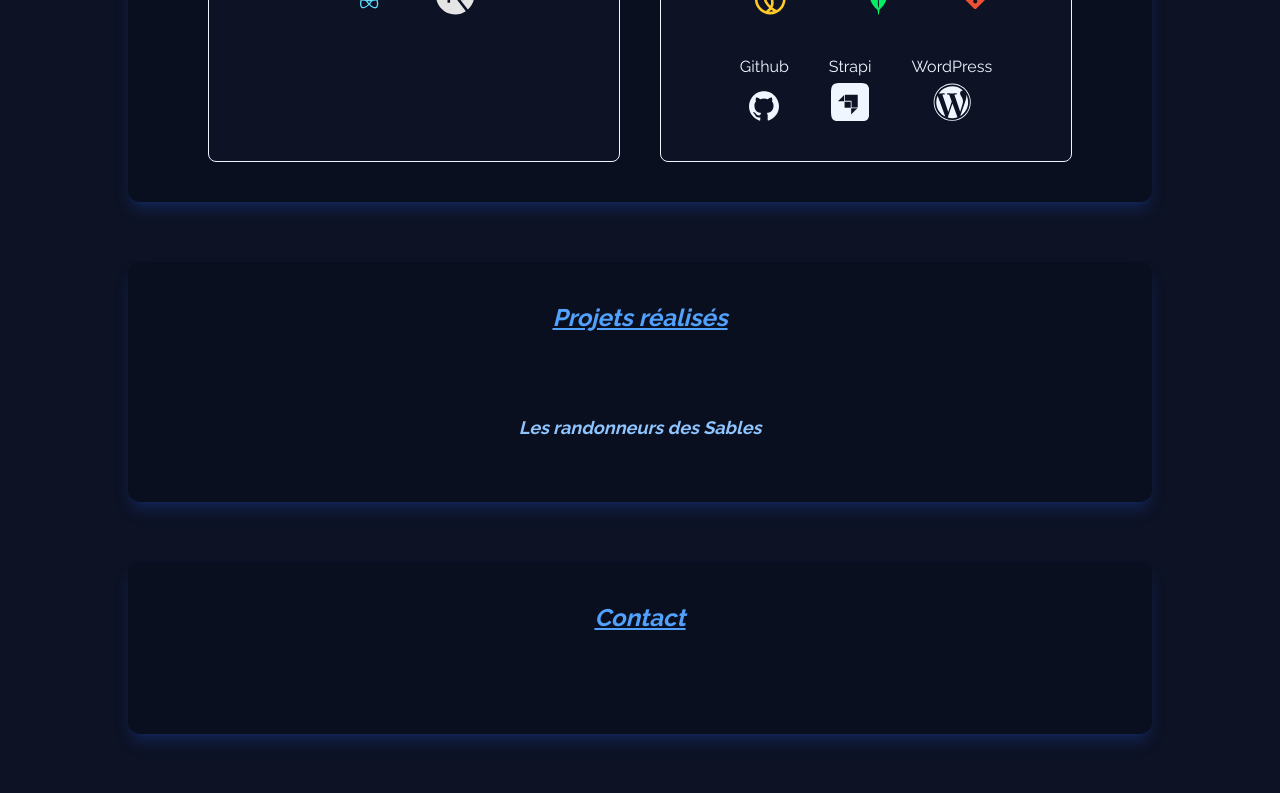
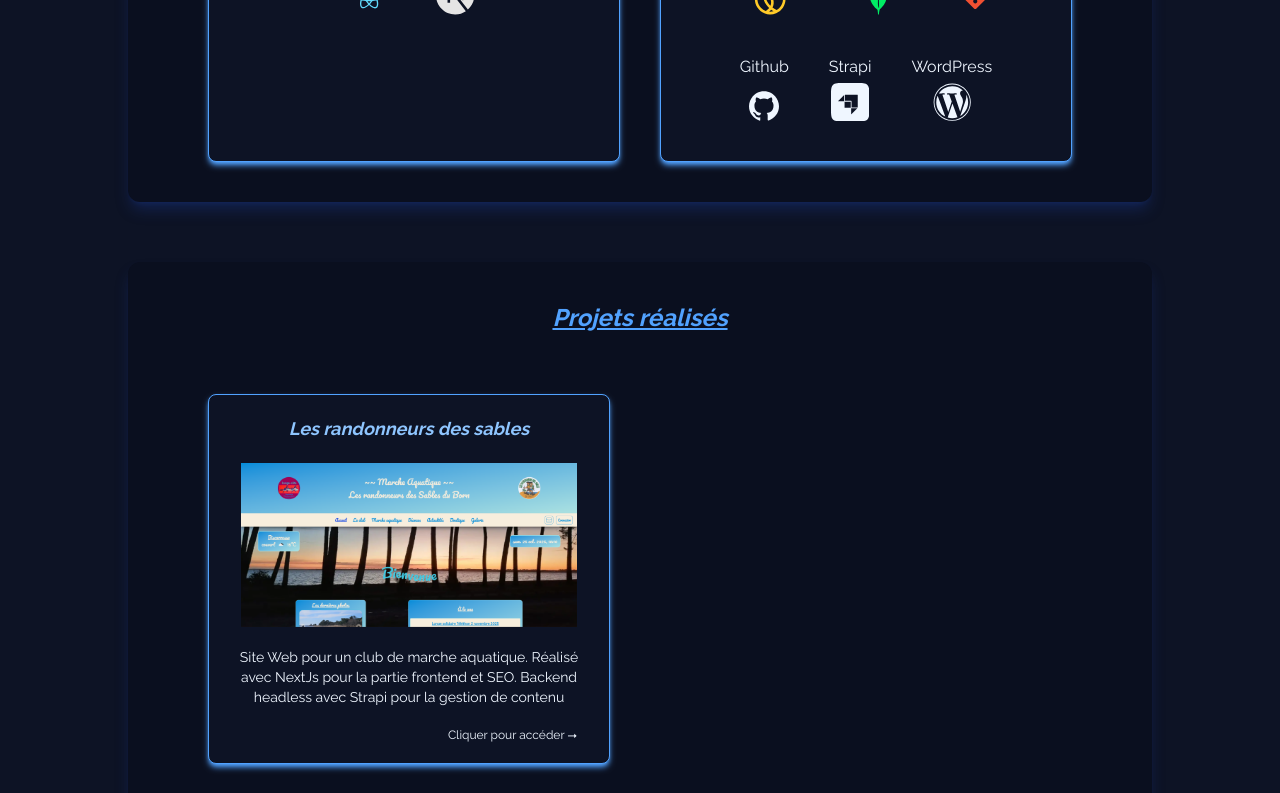
Before and after one commit to TchoukaDev/portfolio-romain-wirth, a Next.js app: page / in a window 1280 px wide. Shown: the part 2000-2793 px from the top of the page. Built offline with nearby package versions, Linux system fonts and the light colour scheme.

Commit message:
feat: Projects

```diff
--- a/src/app/globals.css
+++ b/src/app/globals.css
@@ -38,7 +38,7 @@
 }
 
 .card {
-  @apply bg-secondary px-20 py-10  w-full rounded-xl text-xs sm:text-base shadow-lg shadow-blue-900/40 hover:shadow-blue-600/50 opacity-0 transition-all duration-200 hover:scale-103;
+  @apply bg-secondary px-20 py-10  w-full rounded-xl text-xs sm:text-base shadow-lg shadow-blue-900/40 opacity-0 transition-all;
 
   backface-visibility: hidden;
   transform: translateZ(0); /* force le GPU mais garde la netteté */
--- a/src/components/Navbar/Navbar.jsx
+++ b/src/components/Navbar/Navbar.jsx
@@ -15,10 +15,10 @@ export default function Navbar() {
   const isLg = useMediaQuery({ query: "(min-width: 1024px)" });
 
   const links = [
-    { name: "À propos", id: "about" }, // seulement sur mobile
-    { name: "Services", id: "services" }, // seulement sur mobile
-    { name: "Stack", id: "stack" }, // seulement sur mobile
-    { name: "Projets", id: "projects" }, // toujours affiché
+    { name: "À propos", id: "about" },
+    { name: "Services", id: "services" },
+    { name: "Stack", id: "stack" },
+    { name: "Projets", id: "projects" },
   ];
 
   // Références
@@ -97,10 +97,16 @@ export default function Navbar() {
               />
             </li>
             <li>
-              <FaGithub className="w-5 h-5 cursor-pointer hover:text-blue-400 transition-colors duration-300" />
+              <a
+                href="https://github.com/TchoukaDev"
+                target="_blank"
+                rel="noreferrer"
+              >
+                <FaGithub className="w-5 h-5 cursor-pointer hover:text-blue-400 transition-colors duration-300" />
+              </a>
             </li>
             <li>
-              <FaLinkedin className="w-5 h-5 cursor-pointer hover:text-blue-400 transition-colors duration-300" />
+              {/* <FaLinkedin className="w-5 h-5 cursor-pointer hover:text-blue-400 transition-colors duration-300" /> */}
             </li>
           </motion.ul>
         ) : (
@@ -158,10 +164,16 @@ export default function Navbar() {
                 />
               </li>
               <li>
-                <FaGithub className="w-5 h-5 cursor-pointer hover:text-blue-400 transition-colors duration-300" />
+                <a
+                  href="https://github.com/TchoukaDev"
+                  target="_blank"
+                  rel="noreferrer"
+                >
+                  <FaGithub className="w-5 h-5 cursor-pointer hover:text-blue-400 transition-colors duration-300" />
+                </a>
               </li>
               <li>
-                <FaLinkedin className="w-5 h-5 cursor-pointer hover:text-blue-400 transition-colors duration-300" />
+                {/* <FaLinkedin className="w-5 h-5 cursor-pointer hover:text-blue-400 transition-colors duration-300" /> */}
               </li>
             </ul>
           </motion.div>
--- a/src/components/Sections/Contact/Contact.jsx
+++ b/src/components/Sections/Contact/Contact.jsx
@@ -2,6 +2,7 @@ export default function Contact() {
   return (
     <section className="card spy" id="contact">
       <h2>Contact</h2>
+      <p>Bientôt disponible...</p>
     </section>
   );
 }
--- a/src/components/Sections/Projects/Projects.jsx
+++ b/src/components/Sections/Projects/Projects.jsx
@@ -1,20 +1,47 @@
+import Image from "next/image";
+
 export default function Projects() {
   const projects = [
     {
-      titre: "Les randonneurs des sables",
+      title: "Les randonneurs des sables",
       imageSrc: "/projects/lesrandonneurs.png",
       description:
-        "Site Web pour un club de marche aquatique. Réalisé avec NextJs pour la partie frontend, avec optimisation SEO. Backend headless avec Strapi pour gérer le contenu des pages",
+        "Site Web pour un club de marche aquatique. Réalisé avec NextJs pour la partie frontend et SEO. Backend headless avec Strapi pour la gestion de contenu",
       url: "https://les-randonneurs-des-sables.vercel.app/",
     },
   ];
   return (
     <section className="card spy" id="projects">
       <h2>Projets réalisés</h2>
-      <div className="flex gap-15 items-center justify-center">
-        <div className="p-5">
-          <h3>Les randonneurs des Sables</h3>
-        </div>
+      <div className="grid grid-cols-2 gap-15">
+        {projects.map((p, i) => (
+          <a
+            target="_blank"
+            rel="noreferrer"
+            href={p.url}
+            className="group py-5 px-8 bg-primary  flex flex-col items-center justify-center space-y-5 border border-blue-400 rounded-lg hover:scale-103 transition-all shadow-md hover:shadow-lg shadow-blue-400"
+            key={p.url}
+          >
+            <h3>{p.title}</h3>
+            <Image
+              width={350}
+              height={0}
+              alt={`projet ${i + 1}`}
+              className="h-auto object-cover"
+              src={p.imageSrc}
+              priority
+            />
+            <p className="text-sm inline-block w-[350px] text-center">
+              {p.description}
+            </p>
+            <div className="text-xs self-end transition-colors ">
+              <span className="group-hover:underline group-hover:text-blue-400">
+                Cliquer pour accéder
+              </span>{" "}
+              <span className="group-hover:text-blue-400">⭢</span>
+            </div>
+          </a>
+        ))}
       </div>
     </section>
   );
--- a/src/components/Sections/Services/Services.jsx
+++ b/src/components/Sections/Services/Services.jsx
@@ -43,7 +43,7 @@ export default function Services() {
         {services.map((service) => (
           <div
             key={service.title}
-            className="mb-5  md:mb-6 border bg-primary  p-5 rounded-lg"
+            className="mb-5  md:mb-6 border border-blue-400 bg-primary  p-5 rounded-lg hover:-translate-y-3 transition-all shadow-md hover:shadow-lg shadow-blue-400"
           >
             <div className="flex flex-col items-center justify-center gap-2 mb-8 text-blue-300">
               <h3>{service.title}</h3>
--- a/src/components/Sections/Stack/Stack.jsx
+++ b/src/components/Sections/Stack/Stack.jsx
@@ -107,7 +107,7 @@ export default function Stack() {
           // Catégories
           <div
             key={group.category}
-            className="p-10 bg-primary border rounded-lg"
+            className="p-10 bg-primary border border-blue-400 rounded-lg hover:-translate-y-3 transition-all shadow-md hover:shadow-lg shadow-blue-400"
           >
             <h3 className="mb-10 text-center">{group.category}</h3>
             <div className="flex flex-wrap  justify-center  gap-5 lg:gap-10">
```
